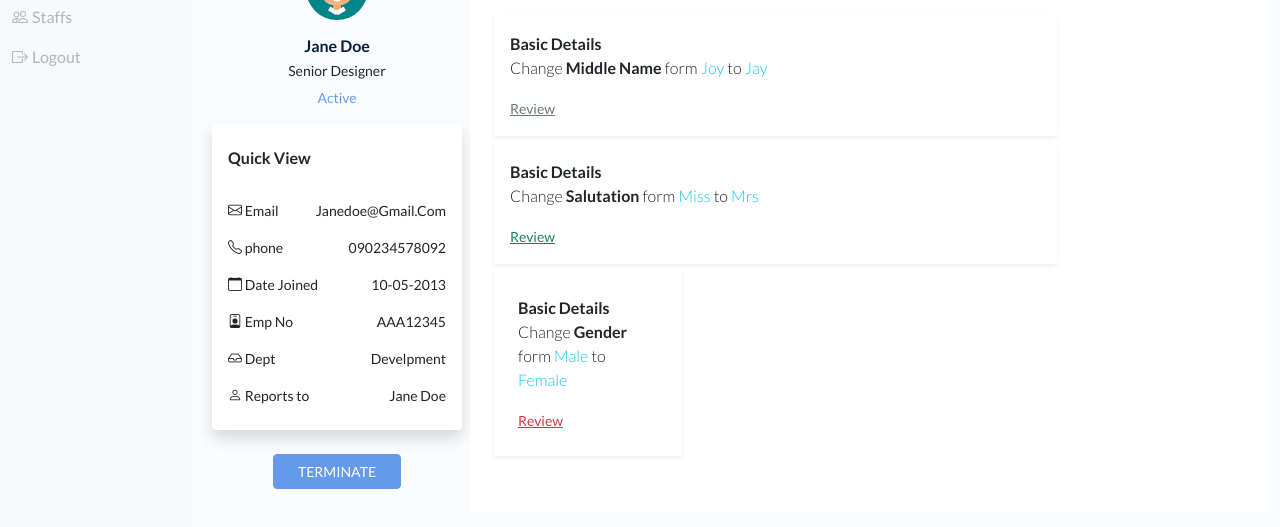
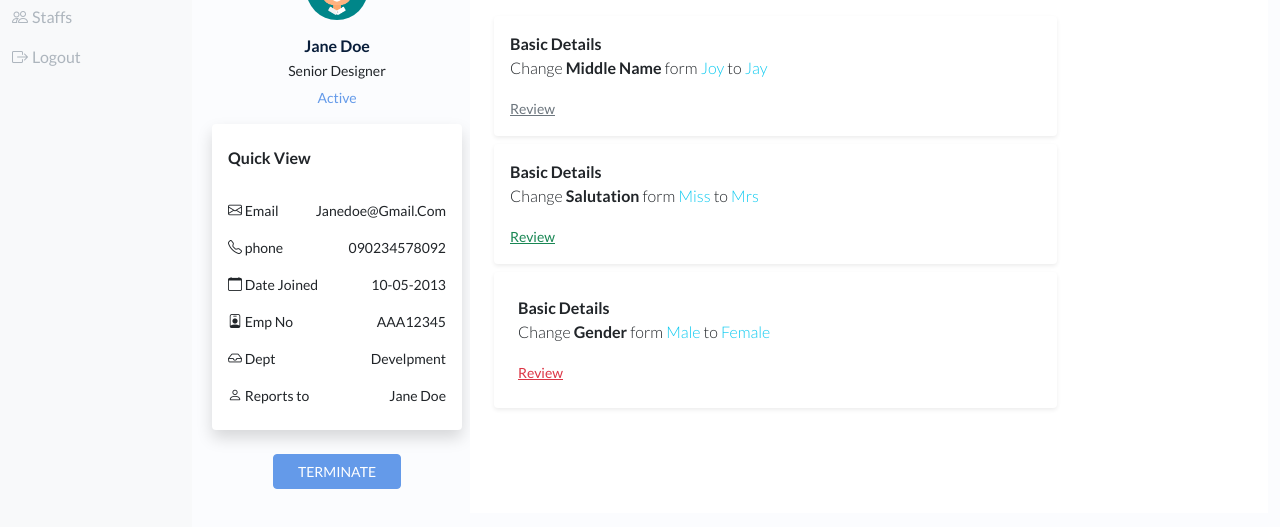
Before and after one commit to schoolite/HRJourney, a website: page staff-profile.html in a window 1280 px wide. Both pictures are taken after a click on the tab "Edit Request (3)". Shown: the part 117-644 px from the top of the page. Drawn offline with nearby package versions, Linux system fonts and the light colour scheme; files that its build step writes are made by us from their sources.

```diff
--- a/staff-profile.html
+++ b/staff-profile.html
@@ -218,7 +218,7 @@
                                     <p class="hr-request-title-decription fw-light">Change <span class="fw-bold">Salutation</span> form <span class="text-info">Miss</span> to <span class="text-info">Mrs</span></p>
                                     <a href="#" class="text-secondary text-success hr-request-title-link">Review</a>
                                   </div>
-                                  <div class="hr-request bg-light shadow-sm p-4 mb-2 bg-body rounded col-3">
+                                  <div class="hr-request bg-light shadow-sm w-75 p-4 mb-2 bg-body rounded col-3">
                                       <span class="text-capitalize fw-bold">basic details</span>
                                       <p class="hr-request-title-decription fw-light">Change <span class="fw-bold">Gender</span> form <span class="text-info">Male</span> to <span class="text-info">Female</span></p>
                                       <a href="#" class="text-secondary text-danger hr-request-title-link">Review</a>
```
Also changed, not shown: link.html (+1 -0 lines).
